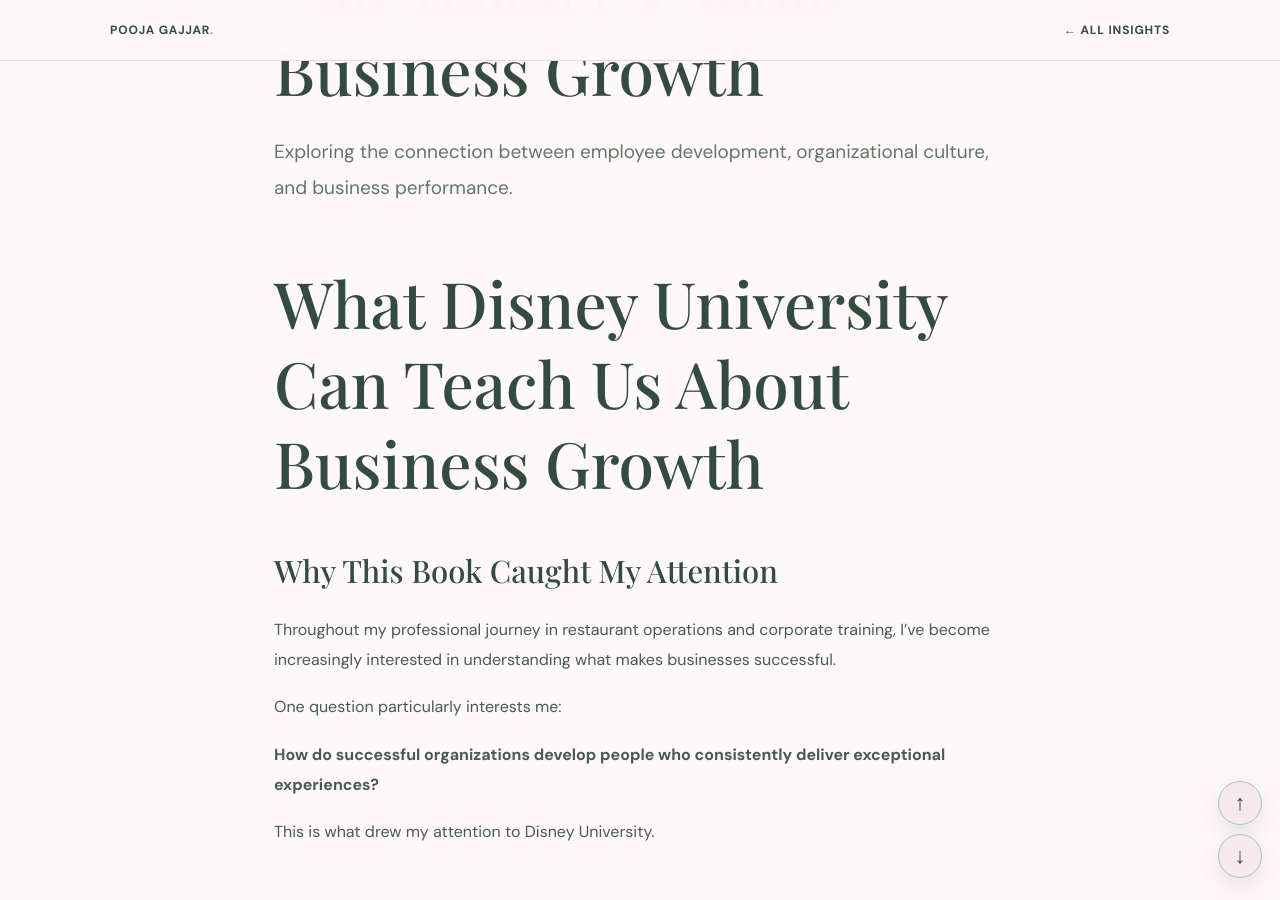
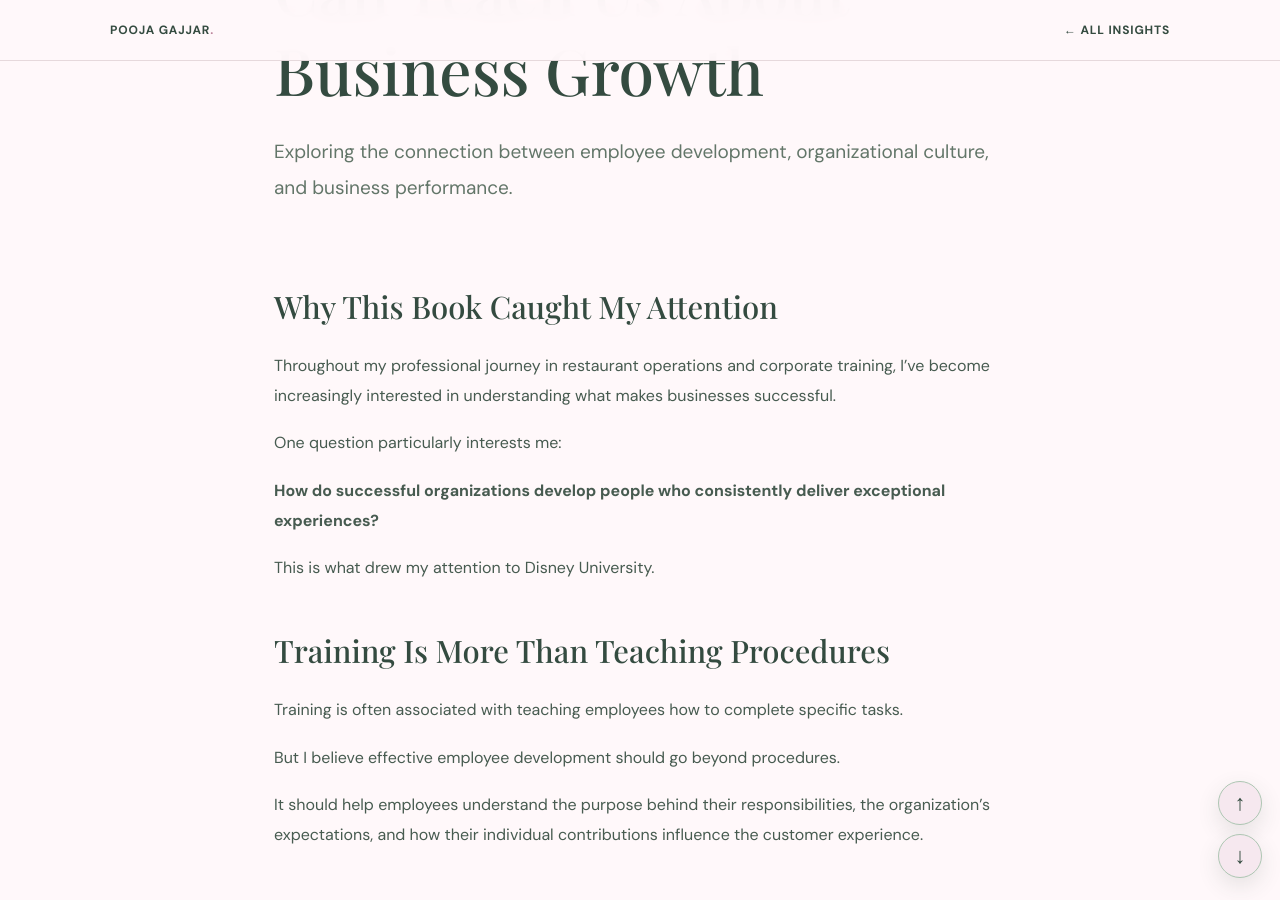
Before and after one commit to workwithpoojagajjar/workwithpoojagajjar, a Jekyll site: the page built from _posts/2026-10-24-disney-university.md, in a window 1280 px wide and 900 px high, scrolled down 312 px. Built offline with Jekyll 4.4.1, drawn with Linux system fonts in a browser that asks for light colours.

Commit message:
Remove title from Disney University blog post
Removed the title from the Disney University post.

```diff
--- a/_posts/2026-10-24-disney-university.md
+++ b/_posts/2026-10-24-disney-university.md
@@ -5,8 +5,6 @@
 category: "Leadership & Business Growth"
 description: "Exploring the connection between employee development, organizational culture, and business performance."
 ---
-
-# What Disney University Can Teach Us About Business Growth
 
 ## Why This Book Caught My Attention
 
```
